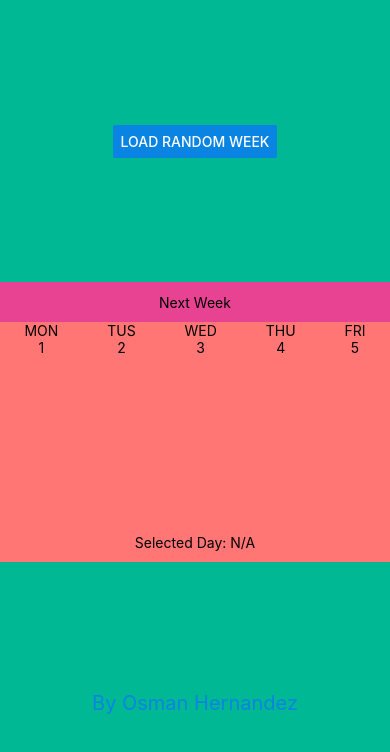
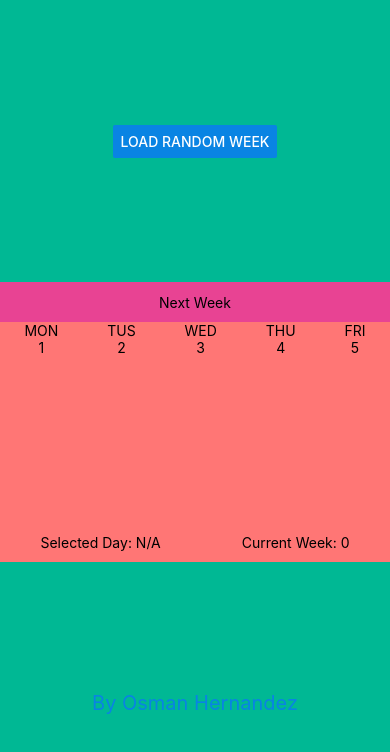
Before and after one commit to justrdk/k3rn3l-pan1c, a React Native app in the folder kernel-panic/: screen / in a window 390 px wide. Shown: the top 752 px of the page. Built offline with nearby package versions, Linux system fonts and the light colour scheme.

Commit message:
added async call mode

```diff
--- a/kernel-panic/App.js
+++ b/kernel-panic/App.js
@@ -2,7 +2,20 @@ import React, { Component } from 'react'
 import { StyleSheet, View } from 'react-native'
 import Calendar, { Header, Footer } from './components'
 import weeks from './weeks'
+import { getWeeks } from './services/weeks'
+const options = {
+  method: 'GET',
+  headers: {
+    Accept: 'application/json',
+    'Content-Type': 'application/json',
+  },
+}
 
-const App = () => <Calendar weeks={weeks.weeks} />
+const App = () => <Calendar
+  weeks={weeks.weeks}
+  asyncWeeks={false}
+  serviceCall={getWeeks}
+  url={"/foo"}
+  options={options} />
 
 export default App
--- a/kernel-panic/components/Calendar.js
+++ b/kernel-panic/components/Calendar.js
@@ -18,10 +18,23 @@ CalendarNav.propTypes = {
 }
 
 class Calendar extends Component {
-  state = {
-    orientation: PORTRAIT,
-    weekIndex: 0,
-    selectedDay: 'N/A'
+  constructor(props) {
+    super(props);
+    this.state = {
+      orientation: PORTRAIT,
+      weekIndex: 0,
+      selectedDay: 'N/A',
+      weeks: this.props.weeks
+    }
+  }
+
+  componentDidMount() {
+    const { asyncWeeks, serviceCall, url, options } = this.props
+    if (asyncWeeks === true) {
+      serviceCall(url, options)
+        .then(response.json())
+        .then(({ weeks }) => this.setState({ weeks }))
+    }
   }
 
   detectScreenOrientation = (ev) => {
@@ -50,7 +63,7 @@ class Calendar extends Component {
   }
 
   loadRandomWeek = () => {
-    const { weeks } = this.props
+    const { weeks } = this.state
     const max = weeks.length - 1
     this.setState({
       weekIndex: Math.floor(Math.random() * Math.floor(max))
@@ -58,7 +71,7 @@ class Calendar extends Component {
   }
 
   render() {
-    const { weeks } = this.props
+    const { weeks } = this.state
     const { orientation, weekIndex, selectedDay } = this.state
     const daysToShow = orientation === PORTRAIT ? weeks[weekIndex].days.slice(0, 5) : weeks[weekIndex].days
 
@@ -74,6 +87,7 @@ class Calendar extends Component {
         </View>
         <View style={styles.dateDescription}>
           <Text>Selected Day: {selectedDay}</Text>
+          <Text>Current Week: {weekIndex}</Text>
         </View>
         <Footer />
       </View>
@@ -82,11 +96,16 @@ class Calendar extends Component {
 }
 
 Calendar.propTypes = {
-  weeks: PropTypes.array
+  weeks: PropTypes.array,
+  asyncWeeks: PropTypes.bool,
+  serviceCall: PropTypes.func,
+  url: PropTypes.string,
+  options: PropTypes.object
 }
 
 Calendar.defaultProps = {
-  weeks: []
+  weeks: [],
+  asyncWeeks: false
 }
 
 const styles = StyleSheet.create({
--- /dev/null
+++ b/kernel-panic/services/weeks.js
@@ -0,0 +1 @@
+export const getWeeks = (url, options) => fetch(url, options)
```
